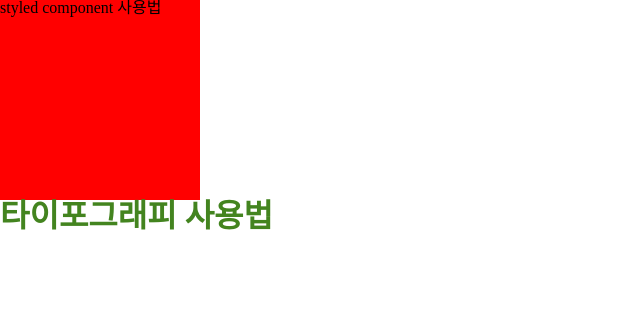
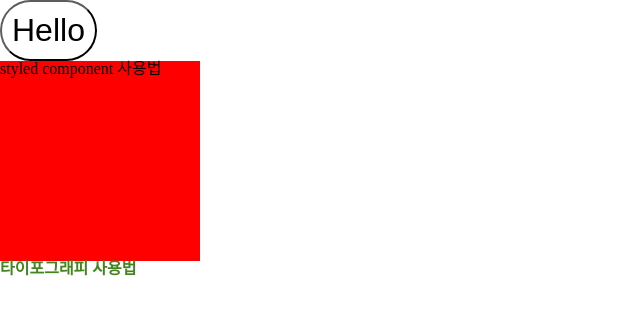
Before and after one commit to lagohalttae/regret-FE, a React (Create React App) app: page /temp in a window 1280 px wide. Shown: the top 314 px of the page, without its empty margins (0-640 px from the left). Built offline with nearby package versions, Linux system fonts and the light colour scheme.

Commit message:
feat : add test code in Temp

```diff
--- a/src/pages/Temp.tsx
+++ b/src/pages/Temp.tsx
@@ -1,5 +1,6 @@
 import styled from 'styled-components';
 import Typography from '../components/common/Typography';
+import StyledBtn from '../components/common/StyledBtn';
 import { GreenColor } from '../constants';
 
 const S = {
@@ -18,8 +19,9 @@ const S = {
 function Temp(): any {
   return (
     <S.Container>
+      <StyledBtn color={GreenColor}>Hello</StyledBtn>
       <S.TempBox>styled component 사용법</S.TempBox>
-      <Typography size="32" weight="700" color={GreenColor}>
+      <Typography weight="700" color={GreenColor}>
         타이포그래피 사용법
       </Typography>
     </S.Container>
```
